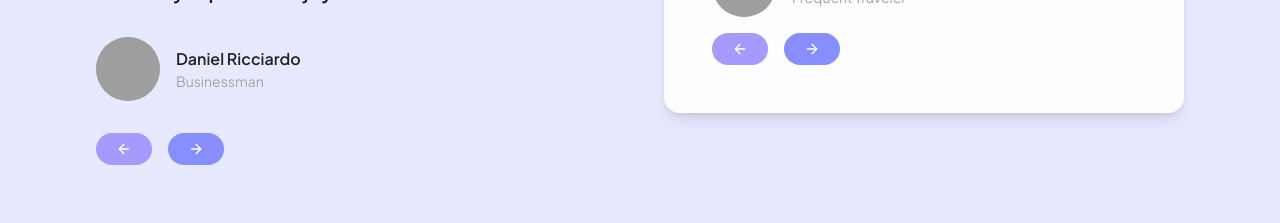
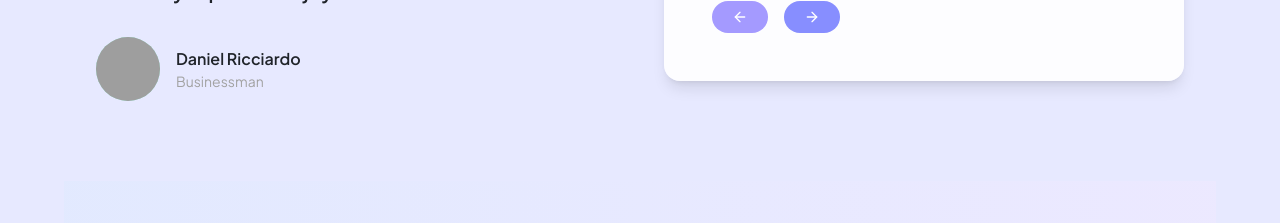
Before and after one commit to adebayotayobami-hash/new, a React (Vite) app: page / in a window 1280 px wide. Shown: the part 2860-3083 px from the top of the page. Built offline with nearby package versions, Linux system fonts and the light colour scheme; grey boxes are pictures that could not be loaded.

Commit message:
Remove navigation buttons from left testimonial section
cgen-57c3104fe6a24133af9b653dce8c6148

```diff
--- a/client/pages/Index.tsx
+++ b/client/pages/Index.tsx
@@ -405,16 +405,6 @@ const Index = () => {
                     </p>
                   </div>
                 </div>
-              </div>
-
-              {/* Navigation Buttons */}
-              <div className="flex gap-2 md:gap-4 justify-center lg:justify-start mt-2 md:mt-4">
-                <button className="w-8 h-8 md:w-14 md:h-8 bg-[#A49AFF] rounded-full flex items-center justify-center hover:bg-purple-400 transition-colors" onClick={prevTestimonialLeft}>
-                  <ArrowLeft className="w-4 h-4 text-white" />
-                </button>
-                <button className="w-8 h-8 md:w-14 md:h-8 bg-[#878EFF] rounded-full flex items-center justify-center hover:bg-purple-500 transition-colors" onClick={nextTestimonialLeft}>
-                  <ArrowRight className="w-4 h-4 text-white" />
-                </button>
               </div>
             </div>
 
```
